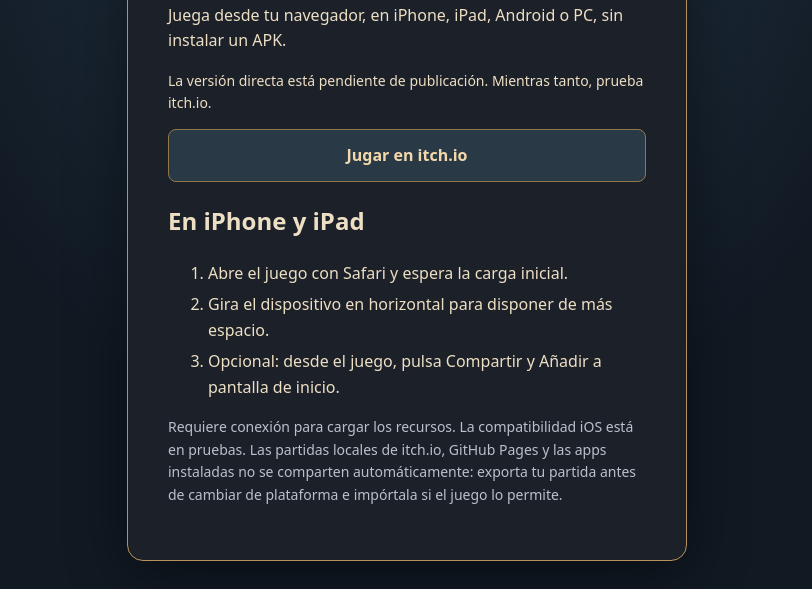
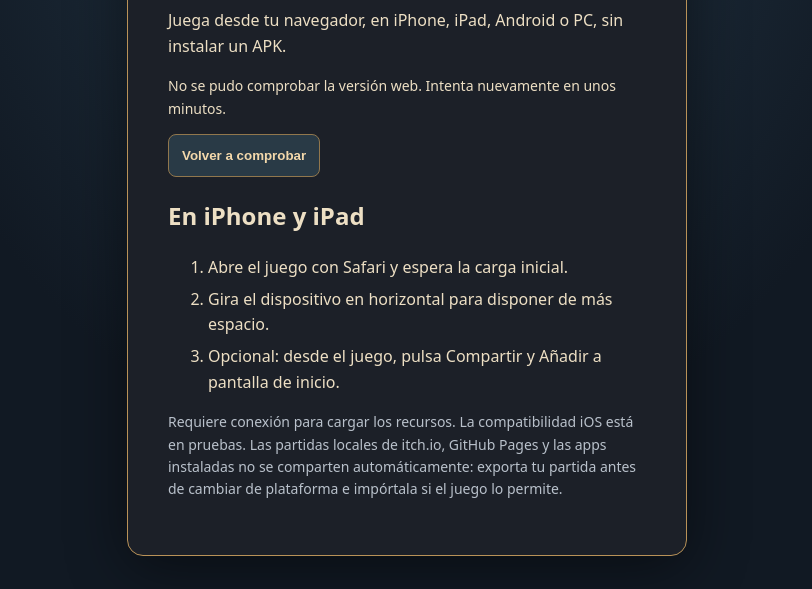
Before and after one commit to zulguin/newenaraucania, a plain HTML site: page docs/jugar/index.html in a window 1280 px wide. Shown: the part 211-800 px from the top of the page, without its empty margins (233-1045 px from the left). Drawn offline with Linux system fonts and the light colour scheme; no server answers.

```diff
--- a/docs/jugar/index.html
+++ b/docs/jugar/index.html
@@ -1,6 +1,6 @@
 <!doctype html>
 <html lang="es"><head><meta charset="utf-8"><meta name="viewport" content="width=device-width,initial-scale=1,viewport-fit=cover"><meta name="theme-color" content="#111923"><title>Jugar · Newen Araucanía</title><style>
 :root{color-scheme:dark}*{box-sizing:border-box}body{margin:0;min-height:100vh;display:grid;place-items:center;padding:24px;background:radial-gradient(ellipse at top,#25394a,#111923 60%);font:16px/1.6 system-ui;color:#eddfc4}main{width:min(100%,560px);padding:clamp(20px,5vw,40px);border:1px solid #b99258;border-radius:16px;background:#1c2028;box-shadow:0 12px 60px #0007}h1{font:700 clamp(30px,7vw,48px)/1.1 Georgia;color:#f9dca6;margin:12px 0}a{color:#f0d29d}.button{display:block;text-align:center;background:linear-gradient(#dfbf83,#ad8245);color:#18130f;padding:13px;border-radius:8px;font-weight:700;text-decoration:none;margin:12px 0}.secondary{background:#293a46;color:#f3d8ab;border:1px solid #91774d}.note{font-size:14px;color:#b9c1cb}#status{font-size:14px}li{margin:6px 0}[hidden]{display:none!important}</style></head>
-<body><main><a href="../">← Página oficial</a><p class="note">✦ LEYENDAS DEL SUR</p><h1>Newen Araucanía</h1><p>Juega desde tu navegador, en iPhone, iPad, Android o PC, sin instalar un APK.</p><p id="status" role="status">Comprobando la versión web…</p><a id="play" class="button" href="../juego/" hidden>Jugar ahora</a><a class="button secondary" href="https://zulguin.itch.io/newen-araucania">Jugar en itch.io</a><h2>En iPhone y iPad</h2><ol><li>Abre el juego con Safari y espera la carga inicial.</li><li>Gira el dispositivo en horizontal para disponer de más espacio.</li><li>Opcional: desde el juego, pulsa Compartir y Añadir a pantalla de inicio.</li></ol><p class="note">Requiere conexión para cargar los recursos. La compatibilidad iOS está en pruebas. Las partidas locales de itch.io, GitHub Pages y las apps instaladas no se comparten automáticamente: exporta tu partida antes de cambiar de plataforma e impórtala si el juego lo permite.</p></main><script>
-(async()=>{const s=document.getElementById('status'),p=document.getElementById('play');try{const r=await fetch('../juego/version.json',{cache:'no-store'});if(!r.ok)throw Error();const v=await r.json();if(!/^v\d+\.\d+\.\d+$/.test(v.version))throw Error();s.textContent='Versión web: '+v.version+' · Beta';p.hidden=false}catch(e){s.textContent='La versión directa está pendiente de publicación. Mientras tanto, prueba itch.io.'}})();
+<body><main><a href="../">← Página oficial</a><p class="note">✦ LEYENDAS DEL SUR</p><h1>Newen Araucanía</h1><p>Juega desde tu navegador, en iPhone, iPad, Android o PC, sin instalar un APK.</p><p id="status" role="status">Comprobando la versión web…</p><a id="play" class="button" href="../juego/" hidden>Jugar ahora</a><button id="retry" class="button secondary" type="button" onclick="location.reload()" hidden>Volver a comprobar</button><h2>En iPhone y iPad</h2><ol><li>Abre el juego con Safari y espera la carga inicial.</li><li>Gira el dispositivo en horizontal para disponer de más espacio.</li><li>Opcional: desde el juego, pulsa Compartir y Añadir a pantalla de inicio.</li></ol><p class="note">Requiere conexión para cargar los recursos. La compatibilidad iOS está en pruebas. Las partidas locales de itch.io, GitHub Pages y las apps instaladas no se comparten automáticamente: exporta tu partida antes de cambiar de plataforma e impórtala si el juego lo permite.</p></main><script>
+(async()=>{const s=document.getElementById('status'),p=document.getElementById('play');try{const r=await fetch('../juego/version.json',{cache:'no-store'});if(!r.ok)throw Error();const v=await r.json();if(!/^v\d+\.\d+\.\d+$/.test(v.version))throw Error();s.textContent='Versión web: '+v.version+' · Beta';p.hidden=false}catch(e){s.textContent='No se pudo comprobar la versión web. Intenta nuevamente en unos minutos.';document.getElementById('retry').hidden=false}})();
 </script></body></html>
```
